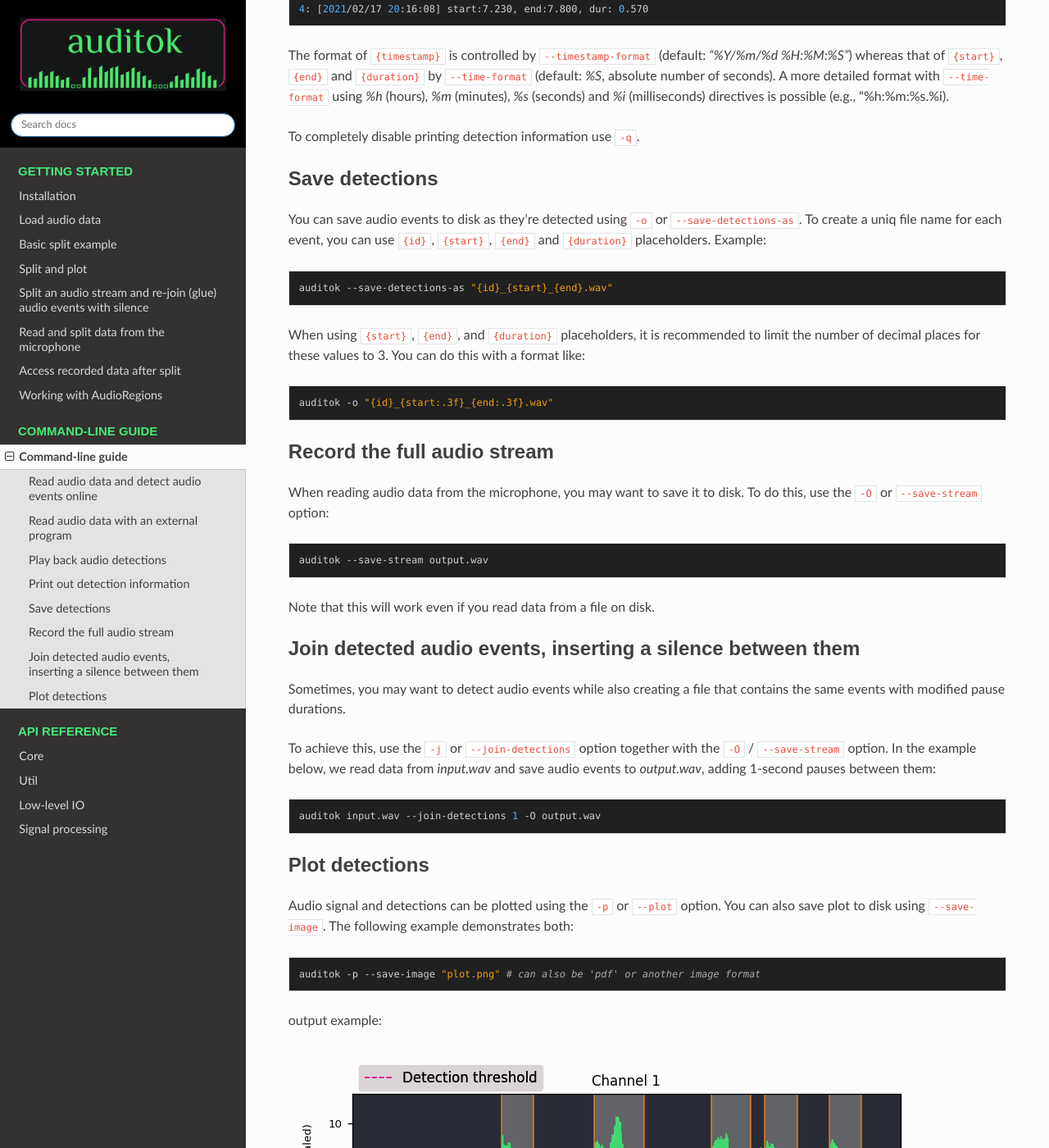
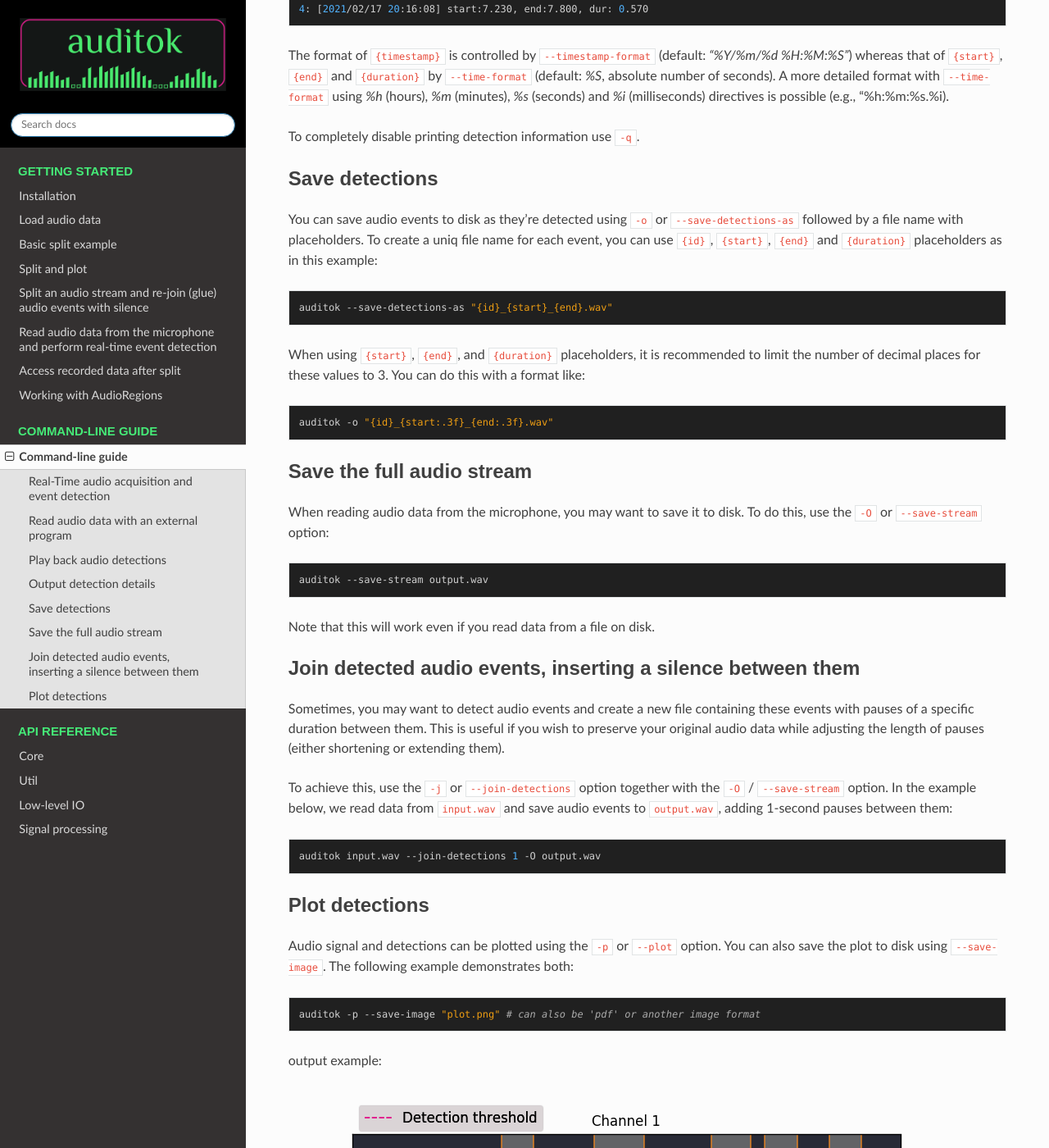
Before and after one commit to amsehili/auditok, a Sphinx documentation site: the page built from doc/command_line_usage.rst, in a window 1280 px wide and 1400 px high, scrolled down 2329 px. Shown: the whole window at 82% size. Built offline with Sphinx 7.4.7 and the Read the Docs theme 3.1.0, drawn with Linux system fonts in a browser that asks for light colours; some of the changed text lies outside the part shown.

Commit message:
Update documentation

```diff
--- a/doc/command_line_usage.rst
+++ b/doc/command_line_usage.rst
@@ -11,8 +11,8 @@
 Below, we provide several examples covering the most common use cases.
 
 
-Read audio data and detect audio events online
-----------------------------------------------
+Real-Time audio acquisition and event detection
+-----------------------------------------------
 
 To try ``auditok`` from the command line with your own voice, you’ll need to
 either install `pyaudio <https://people.csail.mit.edu/hubert/pyaudio>`_ so
@@ -96,8 +96,8 @@
 program but you can use it to run any other command.
 
 
-Print out detection information
--------------------------------
+Output detection details
+------------------------
 
 By default, ``auditok`` outputs the **id**, **start**, and **end** times for each
 detected audio event. The start and end values indicate the beginning and end of
@@ -139,12 +139,14 @@
 
 To completely disable printing detection information use ``-q``.
 
+
 Save detections
 ---------------
 
 You can save audio events to disk as they're detected using ``-o`` or
-``--save-detections-as``. To create a uniq file name for each event, you can use
-``{id}``, ``{start}``, ``{end}`` and ``{duration}`` placeholders. Example:
+``--save-detections-as`` followed by a file name with placeholders. To create
+a uniq file name for each event, you can use ``{id}``, ``{start}``, ``{end}``
+and ``{duration}`` placeholders as in this example:
 
 
 .. code:: bash
@@ -160,8 +162,8 @@
     auditok -o "{id}_{start:.3f}_{end:.3f}.wav"
 
 
-Record the full audio stream
-----------------------------
+Save the full audio stream
+--------------------------
 
 When reading audio data from the microphone, you may want to save it to disk.
 To do this, use the ``-O`` or ``--save-stream`` option:
@@ -176,25 +178,26 @@
 Join detected audio events, inserting a silence between them
 ------------------------------------------------------------
 
-Sometimes, you may want to detect audio events while also
-creating a file that contains the same events with modified
-pause durations.
+Sometimes, you may want to detect audio events and create a new file containing
+these events with pauses of a specific duration between them. This is useful if
+you wish to preserve your original audio data while adjusting the length of pauses
+(either shortening or extending them).
 
 To achieve this, use the ``-j`` or ``--join-detections`` option together
 with the ``-O`` / ``--save-stream`` option. In the example below, we
-read data from `input.wav` and save audio events to `output.wav`, adding
+read data from ``input.wav`` and save audio events to ``output.wav``, adding
 1-second pauses between them:
-
 
 .. code:: bash
 
     auditok input.wav --join-detections 1 -O output.wav
 
+
 Plot detections
 ---------------
 
 Audio signal and detections can be plotted using the ``-p`` or ``--plot`` option.
-You can also save plot to disk using ``--save-image``. The following example
+You can also save the plot to disk using ``--save-image``. The following example
 demonstrates both:
 
 .. code:: bash
--- a/doc/examples.rst
+++ b/doc/examples.rst
@@ -8,7 +8,7 @@
 From a file
 ===========
 
-If the first argument of :func:`load` is a string or a `Path`, it should
+If the first argument of :func:`load` is a string or a ``Path``, it should
 refer to an existing audio file.
 
 .. code:: python
@@ -19,7 +19,7 @@
 If the input file contains raw (headerless) audio data, specifying audio
 parameters (``sampling_rate``, ``sample_width``, and ``channels``) is required.
 Additionally, if the file name does not end with 'raw', you should explicitly
-pass `audio_format="raw"` to the function.
+pass ``audio_format="raw"`` to the function.
 
 In the example below, we provide audio parameters using their abbreviated names:
 
@@ -40,15 +40,15 @@
     region = AudioRegion.load("audio.dat",
                               audio_format="raw",
                               sr=44100, # alias for `sampling_rate`
-                              sw=2,      # alias for `sample_width`
+                              sw=2,     # alias for `sample_width`
                               ch=1      # alias for `channels`
                               )
 
 
-From a `bytes` object
-=====================
+From a ``bytes`` object
+=======================
 
-If the first argument is of type `bytes`, it is interpreted as raw audio data:
+If the first argument is of type ``bytes``, it is interpreted as raw audio data:
 
 .. code:: python
 
@@ -70,8 +70,8 @@
 From the microphone
 ===================
 
-If the first argument is `None`, :func:`load` will attempt to read data from the
-microphone. In this case, audio parameters, along with the `max_read` parameter,
+If the first argument is ``None``, :func:`load` will attempt to read data from the
+microphone. In this case, audio parameters, along with the ``max_read`` parameter,
 are required.
 
 .. code:: python
@@ -131,7 +131,7 @@
 :func:`split` returns a generator of :class:`AudioRegion` objects. Each
 :class:`AudioRegion` can be played, saved, repeated (multiplied by an integer),
 and concatenated with another region (see examples below). Note that
-:class:`AudioRegion` objects returned by :func:`split` include `start` and `stop`
+:class:`AudioRegion` objects returned by :func:`split` include ``start`` and ``stop``
 attributes, which mark the beginning and end of the audio event relative to the
 input audio stream.
 
@@ -157,22 +157,22 @@
 
         # Save the event with start and end times in the filename
         filename = r.save("event_{start:.3f}-{end:.3f}.wav")
-        print(f"Event saved as: {filename}")
+        print(f"event saved as: {filename}")
 
 Example output:
 
 .. code:: bash
 
     Event 0: 0.700s -- 1.400s
-    Event saved as: event_0.700-1.400.wav
+    event saved as: event_0.700-1.400.wav
     Event 1: 3.800s -- 4.500s
-    Event saved as: event_3.800-4.500.wav
+    event saved as: event_3.800-4.500.wav
     Event 2: 8.750s -- 9.950s
-    Event saved as: event_8.750-9.950.wav
+    event saved as: event_8.750-9.950.wav
     Event 3: 11.700s -- 12.400s
-    Event saved as: event_11.700-12.400.wav
+    event saved as: event_11.700-12.400.wav
     Event 4: 15.050s -- 15.850s
-    Event saved as: event_15.050-15.850.wav
+    event saved as: event_15.050-15.850.wav
 
 Split and plot
 --------------
@@ -215,8 +215,8 @@
     audio_with_pauses = split_and_join_with_silence(silence_duration=1, input="audio.wav")
 
 
-Read and split data from the microphone
----------------------------------------
+Read audio data from the microphone and perform real-time event detection
+-------------------------------------------------------------------------
 
 If the first argument of :func:`split` is ``None``, audio data is read from the
 microphone (requires `pyaudio <https://people.csail.mit.edu/hubert/pyaudio>`_):
@@ -240,7 +240,7 @@
 
 :func:`split` will continue reading audio data until you press ``Ctrl-C``. To read
 a specific amount of audio data, pass the desired number of seconds using the
-`max_read` argument.
+``max_read`` argument.
 
 
 Access recorded data after split
@@ -277,13 +277,13 @@
     full_audio.play(progress_bar=True)
 
 
-:class:`Recorder` also accepts a `max_read` argument.
+:class:`Recorder` also accepts a ``max_read`` argument.
 
 Working with AudioRegions
 -------------------------
 
 In the following sections, we will review several operations
-that can be performed with :class:AudioRegion objects.
+that can be performed with :class:`AudioRegion` objects.
 
 Basic region information
 ========================
@@ -355,8 +355,8 @@
 the beginning or end of a region, or crop a region by an arbitrary amount
 as a data augmentation strategy.
 
-The most accurate way to slice an `AudioRegion` is by using indices that
-directly refer to raw audio samples. In the following example, assuming
+The most accurate way to slice an :class:`AudioRegion` is by using indices
+that directly refer to raw audio samples. In the following example, assuming
 the audio data has a sampling rate of 16000, you can extract a 5-second
 segment from the main region, starting at the 20th second, as follows:
 
```
